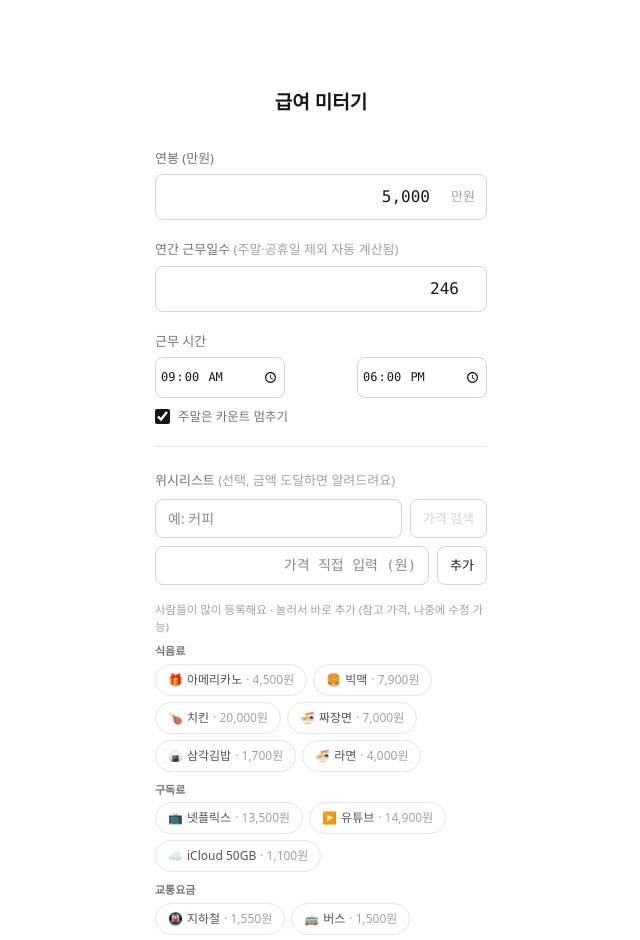
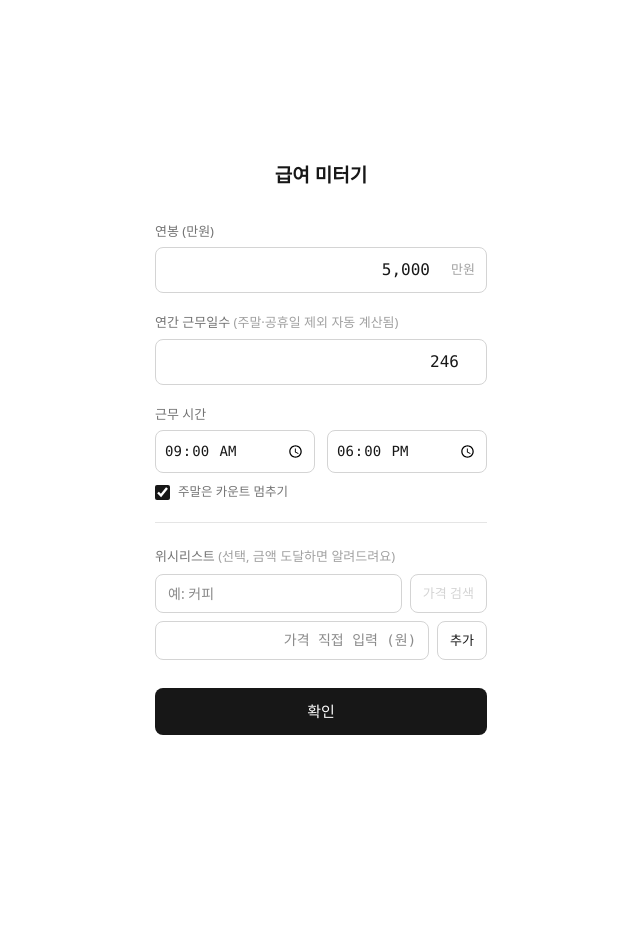
Before and after one commit to Namsanii/salarymeter, a Next.js app: page / in a window 1280 px wide. Shown: the top 940 px of the page, without its empty margins (319-959 px from the left). After the commit the page ends 896 px from the top, so only its background shows below. Built offline with nearby package versions, Linux system fonts and the light colour scheme.

Commit message:
move suggested items after confirm

```diff
--- a/components/salarymeter.tsx
+++ b/components/salarymeter.tsx
@@ -163,7 +163,7 @@ const EMOJI_MAP: [string, string][] = [
   ["빅맥", "🍔"],
   ["유튜브", "▶️"],
   ["멜론", "🎵"],
-  ["iCloud", "☁️"],
+  ["아이클라우드", "☁️"],
 ];
 
 function getEmoji(name: string): string {
@@ -187,12 +187,12 @@ const SUGGESTED_GROUPS: { category: string; items: { name: string; price: number
     category: "구독료",
     items: [
       { name: "넷플릭스", price: 13500 },
-      { name: "유튜브", price: 14900 },
-      { name: "iCloud 50GB", price: 1100 },
+      { name: "유튜브 프리미엄", price: 14900 },
+      { name: "iCloud", price: 1100 },
     ],
   },
   {
-    category: "교통요금",
+    category: "교통",
     items: [
       { name: "지하철", price: 1550 },
       { name: "버스", price: 1500 },
@@ -202,8 +202,8 @@ const SUGGESTED_GROUPS: { category: string; items: { name: string; price: number
   {
     category: "기타",
     items: [
-      { name: "영화표", price: 15000 },
-      { name: "로또", price: 1000 },
+      { name: "영화표 1장", price: 15000 },
+      { name: "로또 1장", price: 1000 },
     ],
   },
 ];
@@ -585,7 +585,7 @@ export default function SalaryMeter() {
               </div>
             )}
 
-            <div className="flex gap-2">
+            <div className="flex gap-2 mb-3">
               <input
                 type="text"
                 inputMode="numeric"
@@ -600,6 +600,33 @@ export default function SalaryMeter() {
               >
                 추가
               </button>
+            </div>
+
+            <div className="text-[11px] text-neutral-400 mb-1.5">
+              사람들이 많이 등록해요 · 눌러서 바로 추가
+            </div>
+            <div className="space-y-2">
+              {SUGGESTED_GROUPS.map((g) => (
+                <div key={g.category}>
+                  <div className="text-[10.5px] font-semibold text-neutral-500 mb-1">
+                    {g.category}
+                  </div>
+                  <div className="flex flex-wrap gap-1.5">
+                    {g.items.map((s) => (
+                      <button
+                        key={s.name}
+                        type="button"
+                        onClick={() => handleQuickAdd(s.name, s.price)}
+                        className="text-[11.5px] text-neutral-600 border border-neutral-200 rounded-full px-2.5 py-1 hover:bg-neutral-50 flex items-center gap-1"
+                      >
+                        <span>{getEmoji(s.name)}</span>
+                        <span>{s.name}</span>
+                        <span className="text-neutral-400">· {fmtWon(s.price)}원</span>
+                      </button>
+                    ))}
+                  </div>
+                </div>
+              ))}
             </div>
           </div>
         )}
@@ -689,30 +716,21 @@ export default function SalaryMeter() {
         </div>
 
         <div>
-  <label className="block text-[13px] text-neutral-500 mb-1.5">
-    근무 시간
-  </label>
-
+          <label className="block text-[13px] text-neutral-500 mb-1.5">근무 시간</label>
           <div className="grid grid-cols-2 gap-3">
-  <div className="flex justify-start">
             <input
               type="time"
               value={workStart}
               onChange={(e) => setWorkStart(e.target.value)}
-      className="w-[130px] border border-neutral-300 text-neutral-900 text-[12px] px-1 py-2.5 rounded-lg outline-none focus:border-neutral-900 font-mono"
+              className="w-full border border-neutral-300 text-neutral-900 text-[14px] px-2 py-2.5 rounded-lg outline-none focus:border-neutral-900 font-mono"
             />
-  </div>
-
-  <div className="flex justify-end">
             <input
               type="time"
               value={workEnd}
               onChange={(e) => setWorkEnd(e.target.value)}
-      className="w-[130px] border border-neutral-300 text-neutral-900 text-[12px] px-1 py-2.5 rounded-lg outline-none focus:border-neutral-900 font-mono"
+              className="w-full border border-neutral-300 text-neutral-900 text-[14px] px-2 py-2.5 rounded-lg outline-none focus:border-neutral-900 font-mono"
             />
           </div>
-</div>
-
           <div className="flex items-center gap-2 mt-2.5">
             <input
               type="checkbox"
@@ -721,10 +739,7 @@ export default function SalaryMeter() {
               onChange={(e) => setWeekdaysOnly(e.target.checked)}
               className="w-[15px] h-[15px] accent-neutral-900"
             />
-    <label
-      htmlFor="weekdaysOnly"
-      className="text-[12.5px] text-neutral-500"
-    >
+            <label htmlFor="weekdaysOnly" className="text-[12.5px] text-neutral-500">
               주말은 카운트 멈추기
             </label>
           </div>
@@ -831,35 +846,6 @@ export default function SalaryMeter() {
               추가
             </button>
           </div>
-
-          <div>
-            <div className="text-[11.5px] text-neutral-400 mb-2">
-              사람들이 많이 등록해요 · 눌러서 바로 추가 (참고 가격, 나중에 수정 가능)
-            </div>
-            <div className="space-y-2.5">
-              {SUGGESTED_GROUPS.map((g) => (
-                <div key={g.category}>
-                  <div className="text-[11px] font-semibold text-neutral-500 mb-1">
-                    {g.category}
-                  </div>
-                  <div className="flex flex-wrap gap-1.5">
-                    {g.items.map((s) => (
-                      <button
-                        key={s.name}
-                        type="button"
-                        onClick={() => handleQuickAdd(s.name, s.price)}
-                        className="text-[12px] text-neutral-600 border border-neutral-200 rounded-full px-3 py-1.5 hover:bg-neutral-50 flex items-center gap-1"
-                      >
-                        <span>{getEmoji(s.name)}</span>
-                        <span>{s.name}</span>
-                        <span className="text-neutral-400">· {fmtWon(s.price)}원</span>
-                      </button>
-                    ))}
-                  </div>
-                </div>
-              ))}
-            </div>
-          </div>
         </div>
 
         <button
```
Lines whose indentation alone changed are shown as unchanged.
